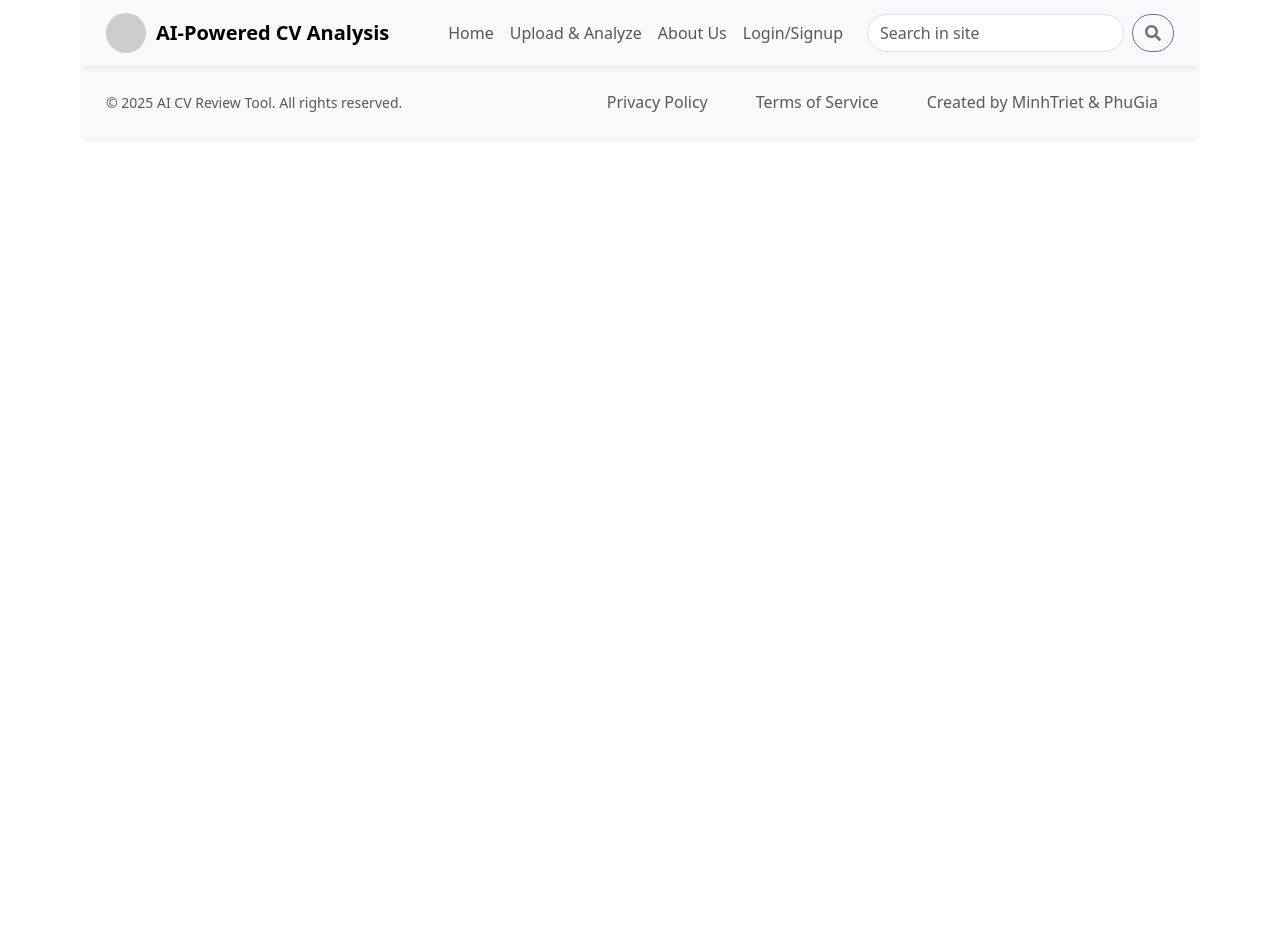
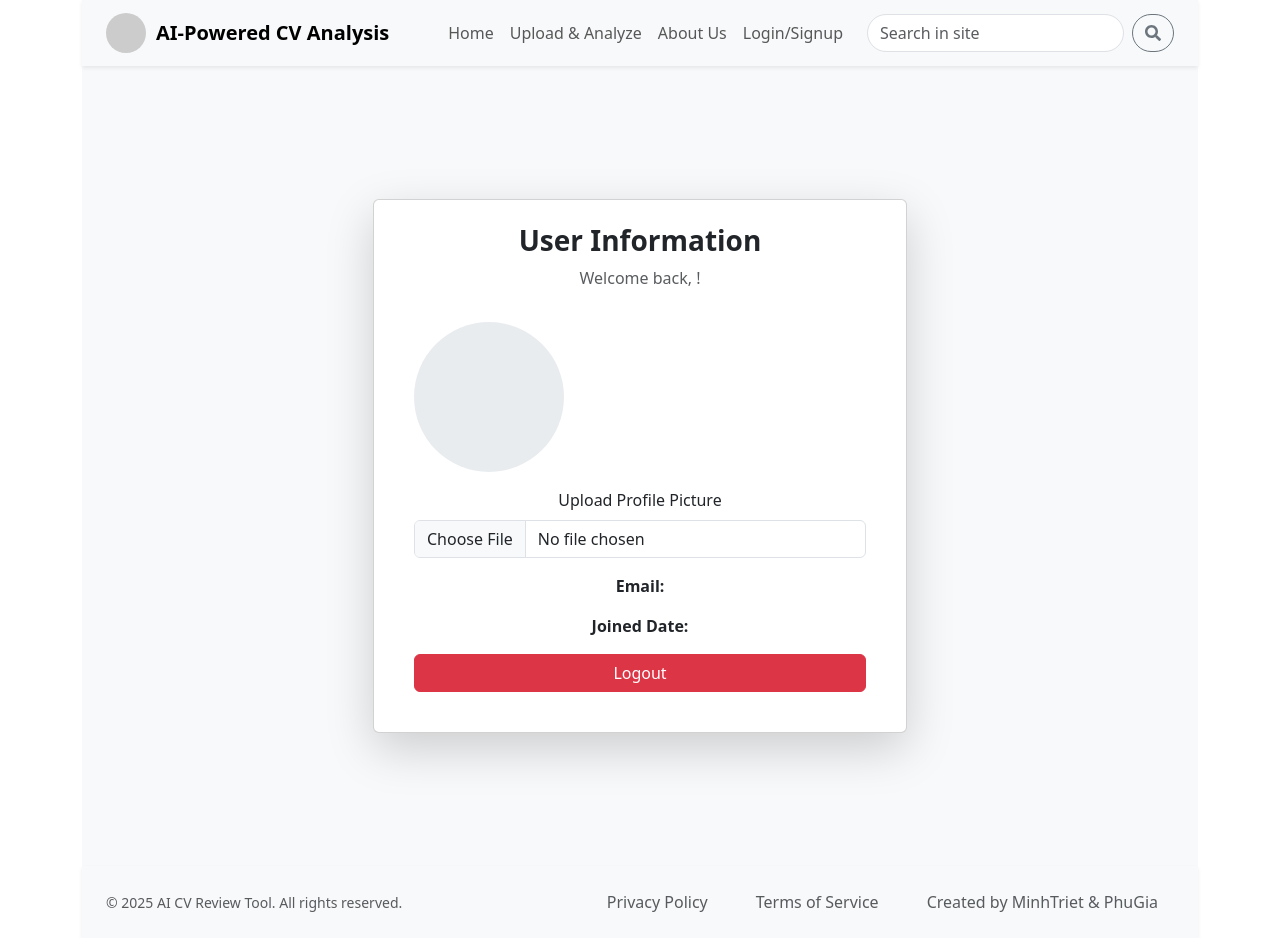
Before and after one commit to minhtriet03/cv-ai-review, a React (Create React App) app in the folder frontend/: page /info in a window 1280 px wide. Before the commit the page ends 800 px from the top, so only its background shows below. Built offline with nearby package versions, Linux system fonts and the light colour scheme.

Commit message:
thêm API đăng nhập, trang info

```diff
--- a/frontend/src/App.js
+++ b/frontend/src/App.js
@@ -1,5 +1,6 @@
 import React from "react";
 import { BrowserRouter as Router, Route, Routes, Link } from "react-router-dom";
+import { UserProvider } from "./UserContext";
 import "bootstrap/dist/css/bootstrap.min.css";
 
 //Header and Footer
@@ -16,9 +17,11 @@ import Register from "./pages/register";
 import Upload from "./pages/upload";
 import SearchResult from "./pages/search";
 import About from "./pages/about";
+import UserInfo from "./components/Login/LoginSection3";
 
 function App() {
   return (
+    <UserProvider>
       <Router>
         <div className="container">
           <Header />
@@ -27,14 +30,15 @@ function App() {
             <Route path="/upload" element={<Upload />} />
             <Route path="/login" element={<Login />} />
             <Route path="/login-success" element={<LoginSuccess />} />
+            <Route path="/info" element={<UserInfo />} />
             <Route path="/register" element={<Register />} />
             <Route path="/search" element={<SearchResult />} />
-          {/* <Route path="/search/:searchTerm" element={<SearchResult />} /> */}
             <Route path="/about" element={<About />} />
           </Routes>
           <Footer />
         </div>
       </Router>
+    </UserProvider>
   );
 }
 
--- /dev/null
+++ b/frontend/src/UserContext.js
@@ -0,0 +1,13 @@
+import React, { createContext, useState } from "react";
+
+export const UserContext = createContext();
+
+export const UserProvider = ({ children }) => {
+  const [user, setUser] = useState(null);
+
+  return (
+    <UserContext.Provider value={{ user, setUser }}>
+      {children}
+    </UserContext.Provider>
+  );
+};
--- a/frontend/src/api/index.js
+++ b/frontend/src/api/index.js
@@ -1,6 +1,6 @@
 import axios from "axios";
 
-const API_BASE_URL = "http://localhost:5000"; // Replace with your actual API base URL
+const API_BASE_URL = "http://localhost:5000/api"; // API Mongo chạy ở cổng 5000
 
 const api = axios.create({
   baseURL: API_BASE_URL,
--- a/frontend/src/components/Login/LoginSection1.js
+++ b/frontend/src/components/Login/LoginSection1.js
@@ -1,12 +1,15 @@
-import React, { useState } from "react";
+import React, { useState, useContext } from "react";
 import { Container, Row, Col, Form, Button, Card } from "react-bootstrap";
 import { Link, useNavigate } from "react-router-dom";
+import axios from "axios";
+import { UserContext } from "../../UserContext";
 
 const LoginSection1 = () => {
   const [email, setEmail] = useState("");
   const [password, setPassword] = useState("");
   const [errors, setErrors] = useState({});
   const navigate = useNavigate();
+  const { setUser } = useContext(UserContext);
 
   const validateForm = () => {
     const newErrors = {};
@@ -21,15 +24,26 @@ const LoginSection1 = () => {
     return newErrors;
   };
 
-  const handleLogin = (e) => {
+  const handleLogin = async (e) => {
     e.preventDefault();
     const validationErrors = validateForm();
     if (Object.keys(validationErrors).length > 0) {
       setErrors(validationErrors);
     } else {
-      // Handle successful login (e.g., call API)
-      console.log("Logging in with", { email, password });
-      navigate("/login-success");
+      try {
+        const response = await axios.post("http://localhost:5000/api/login", {
+          email,
+          password,
+        });
+        console.log("Logging in with", response.data);
+        // Save user data to local storage or context
+        localStorage.setItem("user", JSON.stringify(response.data));
+        setUser(response.data);
+        navigate("/login-success");
+      } catch (error) {
+        console.error("Login failed:", error);
+        setErrors({ api: "Login failed. Please try again." });
+      }
     }
   };
 
@@ -70,6 +84,9 @@ const LoginSection1 = () => {
                     {errors.password}
                   </Form.Control.Feedback>
                 </Form.Group>
+                {errors.api && (
+                  <div className="text-danger mb-3">{errors.api}</div>
+                )}
                 <Button variant="dark" type="submit" className="w-100">
                   Log In
                 </Button>
--- /dev/null
+++ b/frontend/src/components/Login/LoginSection3.js
@@ -0,0 +1,83 @@
+import React, { useState } from "react";
+import { Container, Row, Col, Card, Button, Form } from "react-bootstrap";
+import { useNavigate } from "react-router-dom";
+
+const UserInfo = ({ user }) => {
+  const [profileImage, setProfileImage] = useState(null);
+  const navigate = useNavigate();
+
+  const handleLogout = () => {
+    // Xóa thông tin người dùng (giả lập)
+    localStorage.removeItem("user");
+    navigate("/");
+  };
+
+  const handleImageUpload = (e) => {
+    const file = e.target.files[0];
+    if (file) {
+      const reader = new FileReader();
+      reader.onloadend = () => {
+        setProfileImage(reader.result);
+      };
+      reader.readAsDataURL(file);
+    }
+  };
+
+  return (
+    <section className="d-flex justify-content-center align-items-center vh-100 bg-light">
+      <Container>
+        <Row className="justify-content-center">
+          <Col md={6}>
+            <Card className="shadow-lg p-4 text-center">
+              <h3 className="fw-bold">User Information</h3>
+              <p className="text-muted">Welcome back, {user?.name}!</p>
+              <Card.Body>
+                {profileImage ? (
+                  <img
+                    src={profileImage}
+                    alt="Profile"
+                    className="img-fluid rounded-circle mb-3"
+                    style={{
+                      width: "150px",
+                      height: "150px",
+                      objectFit: "cover",
+                    }}
+                  />
+                ) : (
+                  <div
+                    className="img-placeholder mb-3"
+                    style={{
+                      width: "150px",
+                      height: "150px",
+                      backgroundColor: "#e9ecef",
+                      borderRadius: "50%",
+                    }}
+                  ></div>
+                )}
+                <Form.Group controlId="formFile" className="mb-3">
+                  <Form.Label>Upload Profile Picture</Form.Label>
+                  <Form.Control type="file" onChange={handleImageUpload} />
+                </Form.Group>
+                <p>
+                  <strong>Email:</strong> {user?.email}
+                </p>
+                <p>
+                  <strong>Joined Date:</strong> {user?.joinedDate}
+                </p>
+                <Button
+                  variant="danger"
+                  onClick={handleLogout}
+                  className="w-100"
+                >
+                  Logout
+                </Button>
+              </Card.Body>
+            </Card>
+          </Col>
+        </Row>
+      </Container>
+    </section>
+  );
+};
+
+export default UserInfo;
--- a/frontend/src/components/header.js
+++ b/frontend/src/components/header.js
@@ -1,9 +1,19 @@
-import React from "react";
+import React, { useContext, useEffect } from "react";
 import { Navbar, Nav, Form, FormControl, Button } from "react-bootstrap";
 import { FaSearch } from "react-icons/fa";
 import { Link } from "react-router-dom";
+import { UserContext } from "../UserContext";
 
 const Header = () => {
+  const { user, setUser } = useContext(UserContext);
+
+  useEffect(() => {
+    const loggedInUser = JSON.parse(localStorage.getItem("user"));
+    if (loggedInUser) {
+      setUser(loggedInUser);
+    }
+  }, [setUser]);
+
   return (
     <Navbar bg="light" expand="lg" className="shadow-sm px-4">
       <Navbar.Brand as={Link} to="/" className="d-flex align-items-center">
@@ -30,9 +40,15 @@ const Header = () => {
           <Nav.Link as={Link} to="/about">
             About Us
           </Nav.Link>
-          <Nav.Link as={Link} to="/login">
-            Login/Signup
-          </Nav.Link>
+          {user ? (
+            <Nav.Link as={Link} to="/info">
+              Info
+            </Nav.Link>
+          ) : (
+            <Nav.Link as={Link} to="/login">
+              Login/Signup
+            </Nav.Link>
+          )}
         </Nav>
         <Form className="d-flex ms-3">
           <FormControl
```
Also changed, not shown: frontend/src/pages/info.js (added, +15 -0 lines). Lines whose indentation alone changed are shown as unchanged.
